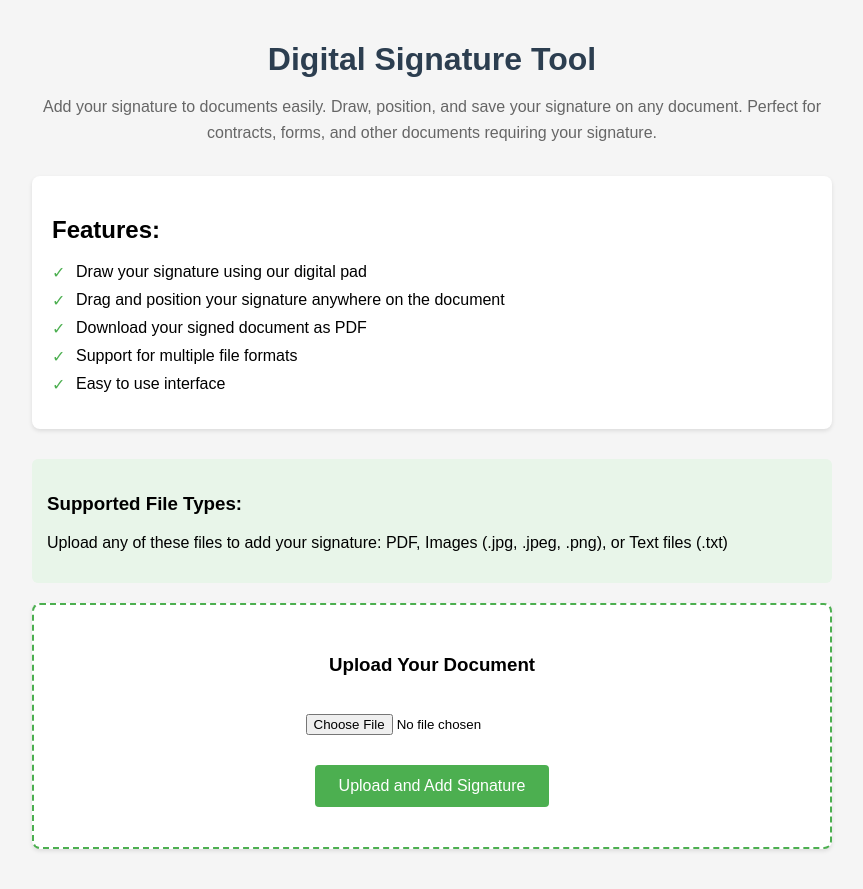
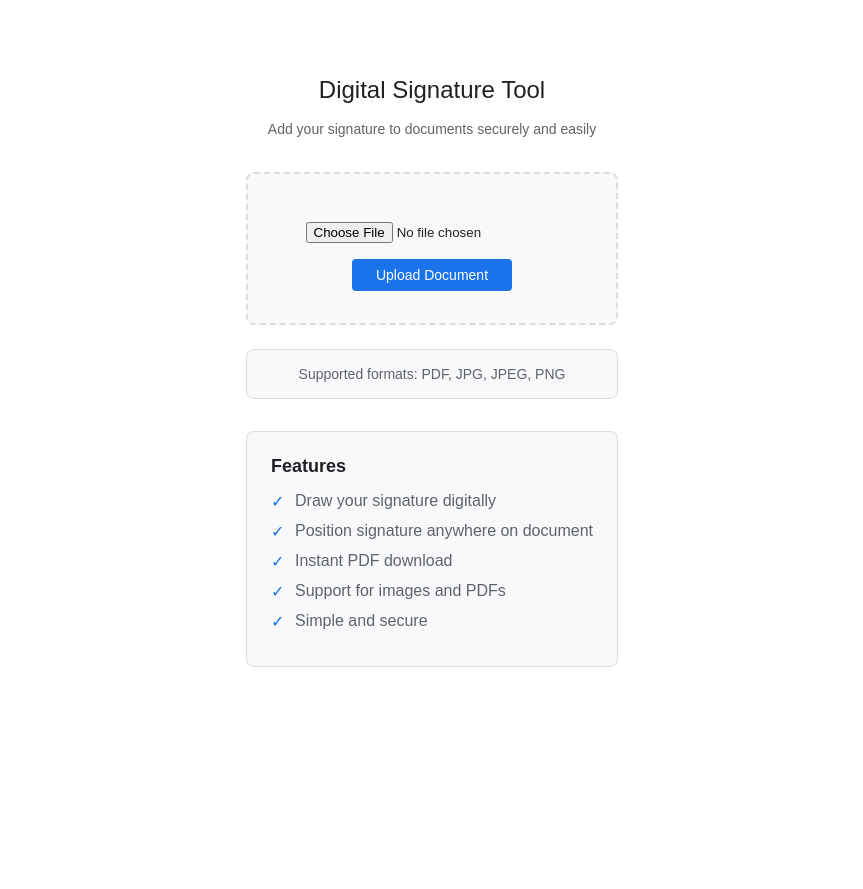
Before and after one commit to lefthandmagic/pdf-converter, a Flask app: page / in a window 1280 px wide. Shown: the whole page, without its empty margins (208-1071 px from the left). After the commit the page ends 667 px from the top, so only its background shows below. Run offline with Flask 3, Linux system fonts and the light colour scheme.

Commit message:
support pdfs and cleaned up UX

```diff
--- a/app.py
+++ b/app.py
@@ -1,6 +1,9 @@
-from flask import Flask, render_template, request, send_file
+from flask import Flask, render_template, request, send_file, redirect, url_for
 from fpdf import FPDF
 import os
+from werkzeug.utils import secure_filename
+from PIL import Image
+import io
 
 def create_app():
     app = Flask(__name__)
@@ -20,45 +23,44 @@ def create_app():
             if file.filename == '':
                 return 'No file selected', 400
 
-            # Create pdfs directory if it doesn't exist
-            if not os.path.exists('pdfs'):
-                os.makedirs('pdfs')
+            if file:
+                filename = secure_filename(file.filename)
+                file_ext = os.path.splitext(filename)[1].lower()
 
-            # Get file extension
-            ext = os.path.splitext(file.filename)[1].lower()
+                # Create pdfs directory if it doesn't exist
+                if not os.path.exists('pdfs'):
+                    os.makedirs('pdfs')
 
-            # Create PDF object
-            pdf = PDF()
-            pdf.add_page()
+                if file_ext == '.pdf':
+                    # Save PDF directly
+                    output_path = os.path.join('pdfs', filename)
+                    file.save(output_path)
+                elif file_ext in ['.jpg', '.jpeg', '.png']:
+                    # Handle image files
+                    image = Image.open(file)
+                    if image.mode == 'RGBA':
+                        image = image.convert('RGB')
+                    output_path = os.path.join('pdfs', os.path.splitext(filename)[0] + '.pdf')
+                    image.save(output_path, 'PDF')
+                else:
+                    return 'Unsupported file type', 400
 
-            if ext in ['.txt']:
-                content = file.read().decode('utf-8')
-                pdf.set_font('Arial', size=12)
-                pdf.multi_cell(0, 10, content)
-            elif ext in ['.jpg', '.jpeg', '.png']:
-                temp_img = 'temp_image' + ext
-                file.save(temp_img)
-                pdf.image(temp_img, x=10, y=10, w=190)
-                os.remove(temp_img)
-            else:
-                return 'Unsupported file type', 400
-
-            # Save PDF in pdfs directory with a safe filename
-            original_name = os.path.splitext(file.filename)[0]
-            safe_filename = "".join(c for c in original_name if c.isalnum() or c in (' ', '-', '_')).rstrip()
-            pdf_path = os.path.join('pdfs', f"{safe_filename}.pdf")
-            pdf.output(pdf_path)
-
-            return render_template('editor.html', pdf_name=os.path.basename(pdf_path))
+                # Get just the filename without path for the template
+                pdf_name = os.path.basename(output_path)
+                return redirect(url_for('editor', pdf_name=pdf_name))
 
         return render_template('index.html')
+
+    @app.route('/editor/<pdf_name>')
+    def editor(pdf_name):
+        return render_template('editor.html', pdf_name=pdf_name)
 
     @app.route('/pdfs/<filename>')
     def serve_pdf(filename):
         try:
             return send_file(os.path.join('pdfs', filename), mimetype='application/pdf')
         except Exception as e:
-            print(f"Error serving PDF: {e}")  # Debug log
+            print(f"Error serving PDF: {e}")
             return str(e), 404
 
     # Create necessary directories
@@ -66,7 +68,7 @@ def create_app():
         if not os.path.exists(directory):
             os.makedirs(directory)
 
-    # Create editor.html with signature pad
+    # Create editor.html with cleaner Google-inspired design
     with open('templates/editor.html', 'w') as f:
         f.write('''
 <!DOCTYPE html>
@@ -77,7 +79,6 @@ def create_app():
     <script src="https://cdn.jsdelivr.net/npm/signature_pad@4.0.0/dist/signature_pad.umd.min.js"></script>
     <script src="https://cdnjs.cloudflare.com/ajax/libs/jspdf/2.5.1/jspdf.umd.min.js"></script>
     <script>
-        // Set PDF name before loading other scripts
         window.pdfName = "{{ pdf_name }}";
     </script>
     <script src="/static/PDFManager.js"></script>
@@ -88,38 +89,39 @@ def create_app():
         body {
             margin: 0;
             padding: 20px;
-            background-color: #f5f5f5;
             font-family: Arial, sans-serif;
+            background-color: #fff;
+            color: #202124;
         }
         .toolbar {
             margin-bottom: 20px;
-            padding: 10px;
-            background-color: white;
-            border-radius: 8px;
-            box-shadow: 0 2px 4px rgba(0,0,0,0.1);
+            padding: 8px;
+            border-bottom: 1px solid #dadce0;
+            background-color: #fff;
         }
         #pdf-container {
             width: 100%;
+            max-width: 850px;
             height: 800px;
-            border: 1px solid #ccc;
-            margin-bottom: 20px;
+            margin: 0 auto;
             position: relative;
-            background-color: white;
+            background-color: #f8f9fa;
+            border: 1px solid #dadce0;
             border-radius: 8px;
-            box-shadow: 0 2px 4px rgba(0,0,0,0.1);
         }
         button {
-            padding: 10px 20px;
-            background-color: #4CAF50;
+            background-color: #1a73e8;
             color: white;
             border: none;
             border-radius: 4px;
+            padding: 8px 24px;
+            font-size: 14px;
             cursor: pointer;
-            margin: 5px;
-            transition: background-color 0.3s;
+            margin: 4px;
+            transition: background-color 0.2s;
         }
         button:hover {
-            background-color: #45a049;
+            background-color: #1557b0;
         }
         .signature-container {
             display: none;
@@ -127,27 +129,25 @@ def create_app():
             top: 50%;
             left: 50%;
             transform: translate(-50%, -50%);
-            background-color: white;
-            padding: 30px;
+            background-color: #fff;
+            padding: 24px;
             border-radius: 8px;
-            box-shadow: 0 0 20px rgba(0,0,0,0.2);
+            box-shadow: 0 2px 6px rgba(0,0,0,0.2);
             z-index: 1000;
-            border: 2px solid #4CAF50;
         }
         #signature-pad {
-            border: 1px solid #ccc;
+            border: 1px solid #dadce0;
             border-radius: 4px;
             margin: 15px 0;
-            background-color: white;
         }
         .signature-container h3 {
-            margin-top: 0;
-            color: #2c3e50;
-            text-align: center;
+            margin: 0 0 16px 0;
+            color: #202124;
+            font-size: 18px;
         }
         .signature-buttons {
-            margin-top: 20px;
-            text-align: center;
+            margin-top: 16px;
+            text-align: right;
         }
         .overlay {
             display: none;
@@ -156,29 +156,31 @@ def create_app():
             left: 0;
             right: 0;
             bottom: 0;
-            background-color: rgba(0,0,0,0.5);
+            background-color: rgba(32,33,36,0.6);
             z-index: 999;
         }
         .instructions {
-            background-color: #e8f5e9;
-            padding: 15px;
-            border-radius: 6px;
-            margin: 20px 0;
-            color: #2c3e50;
+            background-color: #f8f9fa;
+            padding: 12px 16px;
+            border-radius: 4px;
+            margin: 16px auto;
+            color: #202124;
             display: none;
+            max-width: 850px;
+            border: 1px solid #dadce0;
         }
     </style>
 </head>
 <body>
     <div class="toolbar">
-        <button onclick="window.location.href='/'">Back to Upload</button>
-        <button onclick="downloadPDF()">Download Signed PDF</button>
-        <button id="addSignatureBtn">Add Your Signature</button>
-        <button id="confirm-sig-btn" style="display:none;">Confirm Signature Position</button>
+        <button onclick="window.location.href='/'">Back</button>
+        <button onclick="downloadPDF()">Download</button>
+        <button id="addSignatureBtn">Add Signature</button>
+        <button id="confirm-sig-btn" style="display:none;">Confirm Position</button>
     </div>
 
     <div class="instructions" id="drag-instructions">
-        Click and drag to position your signature. Click "Confirm Signature Position" when ready.
+        Click and drag to position your signature. Click "Confirm Position" when ready.
     </div>
 
     <div id="pdf-container">
@@ -188,19 +190,19 @@ def create_app():
     <div class="overlay" id="overlay"></div>
 
     <div class="signature-container" id="sig-container">
-        <h3>Draw Your Signature Below</h3>
+        <h3>Draw Your Signature</h3>
         <canvas id="signature-pad" width="400" height="200"></canvas>
         <div class="signature-buttons">
+            <button onclick="closeSignaturePad()">Cancel</button>
             <button onclick="clearSignature()">Clear</button>
-            <button onclick="showSignaturePreview()">Add to Document</button>
-            <button onclick="closeSignaturePad()">Cancel</button>
+            <button onclick="showSignaturePreview()">Add</button>
         </div>
     </div>
 </body>
 </html>
         ''')
 
-    # Update index.html to remove target="_blank"
+    # Update index.html with cleaner Google-inspired design
     with open('templates/index.html', 'w') as f:
         f.write('''
 <!DOCTYPE html>
@@ -210,113 +212,131 @@ def create_app():
     <style>
         body {
             font-family: Arial, sans-serif;
-            max-width: 800px;
-            margin: 0 auto;
+            margin: 0;
+            padding: 0;
+            display: flex;
+            flex-direction: column;
+            min-height: 100vh;
+            background-color: #fff;
+            color: #202124;
+        }
+        .main-content {
+            flex: 1;
+            max-width: 650px;
+            margin: 40px auto;
             padding: 20px;
-            background-color: #f5f5f5;
-        }
-        .header {
             text-align: center;
-            margin-bottom: 30px;
         }
         h1 {
-            color: #2c3e50;
-            margin-bottom: 10px;
+            color: #202124;
+            font-size: 24px;
+            margin-bottom: 8px;
+            font-weight: normal;
         }
         .description {
-            color: #666;
-            margin-bottom: 30px;
+            color: #5f6368;
+            margin-bottom: 32px;
+            font-size: 14px;
             line-height: 1.6;
         }
         .upload-area {
-            border: 2px dashed #4CAF50;
+            border: 2px dashed #dadce0;
             border-radius: 8px;
-            padding: 30px;
-            text-align: center;
-            margin: 20px 0;
-            background-color: white;
-            box-shadow: 0 2px 4px rgba(0,0,0,0.1);
+            padding: 32px;
+            margin: 24px 0;
+            background-color: #f8f9fa;
+            transition: border-color 0.2s;
+        }
+        .upload-area:hover {
+            border-color: #1a73e8;
         }
         .supported-files {
-            background-color: #e8f5e9;
-            padding: 15px;
-            border-radius: 6px;
-            margin: 20px 0;
+            background-color: #f8f9fa;
+            padding: 16px;
+            border-radius: 8px;
+            margin: 24px 0;
+            font-size: 14px;
+            color: #5f6368;
+            border: 1px solid #dadce0;
         }
         button {
-            padding: 12px 24px;
-            background-color: #4CAF50;
+            background-color: #1a73e8;
             color: white;
             border: none;
             border-radius: 4px;
+            padding: 8px 24px;
+            font-size: 14px;
             cursor: pointer;
-            font-size: 16px;
-            margin: 10px;
-            transition: background-color 0.3s;
+            transition: background-color 0.2s;
         }
         button:hover {
-            background-color: #45a049;
+            background-color: #1557b0;
         }
         input[type="file"] {
-            margin: 20px 0;
+            margin: 16px 0;
         }
         .features {
-            margin: 30px 0;
-            padding: 20px;
-            background-color: white;
+            text-align: left;
+            margin: 32px 0;
+            padding: 24px;
+            background-color: #f8f9fa;
             border-radius: 8px;
-            box-shadow: 0 2px 4px rgba(0,0,0,0.1);
+            border: 1px solid #dadce0;
+        }
+        .features h2 {
+            font-size: 18px;
+            color: #202124;
+            margin-top: 0;
         }
         .features ul {
             list-style-type: none;
             padding: 0;
+            margin: 0;
         }
         .features li {
-            margin: 10px 0;
+            margin: 12px 0;
             padding-left: 24px;
             position: relative;
+            color: #5f6368;
         }
         .features li:before {
             content: "✓";
-            color: #4CAF50;
+            color: #1a73e8;
             position: absolute;
             left: 0;
         }
     </style>
 </head>
 <body>
-    <div class="header">
+    <div class="main-content">
         <h1>Digital Signature Tool</h1>
         <p class="description">
-            Add your signature to documents easily. Draw, position, and save your signature on any document.
-            Perfect for contracts, forms, and other documents requiring your signature.
+            Add your signature to documents securely and easily
         </p>
+
+        <form method="POST" enctype="multipart/form-data">
+            <div class="upload-area">
+                <input type="file" name="file" accept=".jpg,.jpeg,.png,.pdf">
+                <br>
+                <button type="submit">Upload Document</button>
+            </div>
+        </form>
+
+        <div class="supported-files">
+            Supported formats: PDF, JPG, JPEG, PNG
+        </div>
+
+        <div class="features">
+            <h2>Features</h2>
+            <ul>
+                <li>Draw your signature digitally</li>
+                <li>Position signature anywhere on document</li>
+                <li>Instant PDF download</li>
+                <li>Support for images and PDFs</li>
+                <li>Simple and secure</li>
+            </ul>
+        </div>
     </div>
-
-    <div class="features">
-        <h2>Features:</h2>
-        <ul>
-            <li>Draw your signature using our digital pad</li>
-            <li>Drag and position your signature anywhere on the document</li>
-            <li>Download your signed document as PDF</li>
-            <li>Support for multiple file formats</li>
-            <li>Easy to use interface</li>
-        </ul>
-    </div>
-
-    <div class="supported-files">
-        <h3>Supported File Types:</h3>
-        <p>Upload any of these files to add your signature: PDF, Images (.jpg, .jpeg, .png), or Text files (.txt)</p>
-    </div>
-
-    <form method="POST" enctype="multipart/form-data">
-        <div class="upload-area">
-            <h3>Upload Your Document</h3>
-            <input type="file" name="file" accept=".txt,.jpg,.jpeg,.png,.pdf">
-            <br>
-            <button type="submit">Upload and Add Signature</button>
-        </div>
-    </form>
 </body>
 </html>
         ''')
--- a/templates/index.html
+++ b/templates/index.html
@@ -6,112 +6,130 @@
     <style>
         body {
             font-family: Arial, sans-serif;
-            max-width: 800px;
-            margin: 0 auto;
+            margin: 0;
+            padding: 0;
+            display: flex;
+            flex-direction: column;
+            min-height: 100vh;
+            background-color: #fff;
+            color: #202124;
+        }
+        .main-content {
+            flex: 1;
+            max-width: 650px;
+            margin: 40px auto;
             padding: 20px;
-            background-color: #f5f5f5;
-        }
-        .header {
             text-align: center;
-            margin-bottom: 30px;
         }
         h1 {
-            color: #2c3e50;
-            margin-bottom: 10px;
+            color: #202124;
+            font-size: 24px;
+            margin-bottom: 8px;
+            font-weight: normal;
         }
         .description {
-            color: #666;
-            margin-bottom: 30px;
+            color: #5f6368;
+            margin-bottom: 32px;
+            font-size: 14px;
             line-height: 1.6;
         }
         .upload-area {
-            border: 2px dashed #4CAF50;
+            border: 2px dashed #dadce0;
             border-radius: 8px;
-            padding: 30px;
-            text-align: center;
-            margin: 20px 0;
-            background-color: white;
-            box-shadow: 0 2px 4px rgba(0,0,0,0.1);
+            padding: 32px;
+            margin: 24px 0;
+            background-color: #f8f9fa;
+            transition: border-color 0.2s;
+        }
+        .upload-area:hover {
+            border-color: #1a73e8;
         }
         .supported-files {
-            background-color: #e8f5e9;
-            padding: 15px;
-            border-radius: 6px;
-            margin: 20px 0;
+            background-color: #f8f9fa;
+            padding: 16px;
+            border-radius: 8px;
+            margin: 24px 0;
+            font-size: 14px;
+            color: #5f6368;
+            border: 1px solid #dadce0;
         }
         button {
-            padding: 12px 24px;
-            background-color: #4CAF50;
+            background-color: #1a73e8;
             color: white;
             border: none;
             border-radius: 4px;
+            padding: 8px 24px;
+            font-size: 14px;
             cursor: pointer;
-            font-size: 16px;
-            margin: 10px;
-            transition: background-color 0.3s;
+            transition: background-color 0.2s;
         }
         button:hover {
-            background-color: #45a049;
+            background-color: #1557b0;
         }
         input[type="file"] {
-            margin: 20px 0;
+            margin: 16px 0;
         }
         .features {
-            margin: 30px 0;
-            padding: 20px;
-            background-color: white;
+            text-align: left;
+            margin: 32px 0;
+            padding: 24px;
+            background-color: #f8f9fa;
             border-radius: 8px;
-            box-shadow: 0 2px 4px rgba(0,0,0,0.1);
+            border: 1px solid #dadce0;
+        }
+        .features h2 {
+            font-size: 18px;
+            color: #202124;
+            margin-top: 0;
         }
         .features ul {
             list-style-type: none;
             padding: 0;
+            margin: 0;
         }
         .features li {
-            margin: 10px 0;
+            margin: 12px 0;
             padding-left: 24px;
             position: relative;
+            color: #5f6368;
         }
         .features li:before {
             content: "✓";
-            color: #4CAF50;
+            color: #1a73e8;
             position: absolute;
             left: 0;
         }
     </style>
 </head>
 <body>
-    <div class="header">
+    <div class="main-content">
         <h1>Digital Signature Tool</h1>
         <p class="description">
-            Add your signature to documents easily. Draw, position, and save your signature on any document.
-            Perfect for contracts, forms, and other documents requiring your signature.
+            Add your signature to documents securely and easily
         </p>
+
+        <form method="POST" enctype="multipart/form-data">
+            <div class="upload-area">
+                <input type="file" name="file" accept=".jpg,.jpeg,.png,.pdf">
+                <br>
+                <button type="submit">Upload Document</button>
+            </div>
+        </form>
+
+        <div class="supported-files">
+            Supported formats: PDF, JPG, JPEG, PNG
         </div>
 
         <div class="features">
-        <h2>Features:</h2>
+            <h2>Features</h2>
             <ul>
-            <li>Draw your signature using our digital pad</li>
-            <li>Drag and position your signature anywhere on the document</li>
-            <li>Download your signed document as PDF</li>
-            <li>Support for multiple file formats</li>
-            <li>Easy to use interface</li>
+                <li>Draw your signature digitally</li>
+                <li>Position signature anywhere on document</li>
+                <li>Instant PDF download</li>
+                <li>Support for images and PDFs</li>
+                <li>Simple and secure</li>
             </ul>
         </div>
-
-    <div class="supported-files">
-        <h3>Supported File Types:</h3>
-        <p>Upload any of these files to add your signature: PDF, Images (.jpg, .jpeg, .png), or Text files (.txt)</p>
     </div>
-
-    <form method="POST" enctype="multipart/form-data">
-        <div class="upload-area">
-            <h3>Upload Your Document</h3>
-            <input type="file" name="file" accept=".txt,.jpg,.jpeg,.png,.pdf">
-            <br>
-            <button type="submit">Upload and Add Signature</button>
-        </div>
-    </form>
 </body>
 </html>
```
Also changed, not shown: templates/editor.html (+40 -40 lines). Lines whose indentation alone changed are shown as unchanged.
